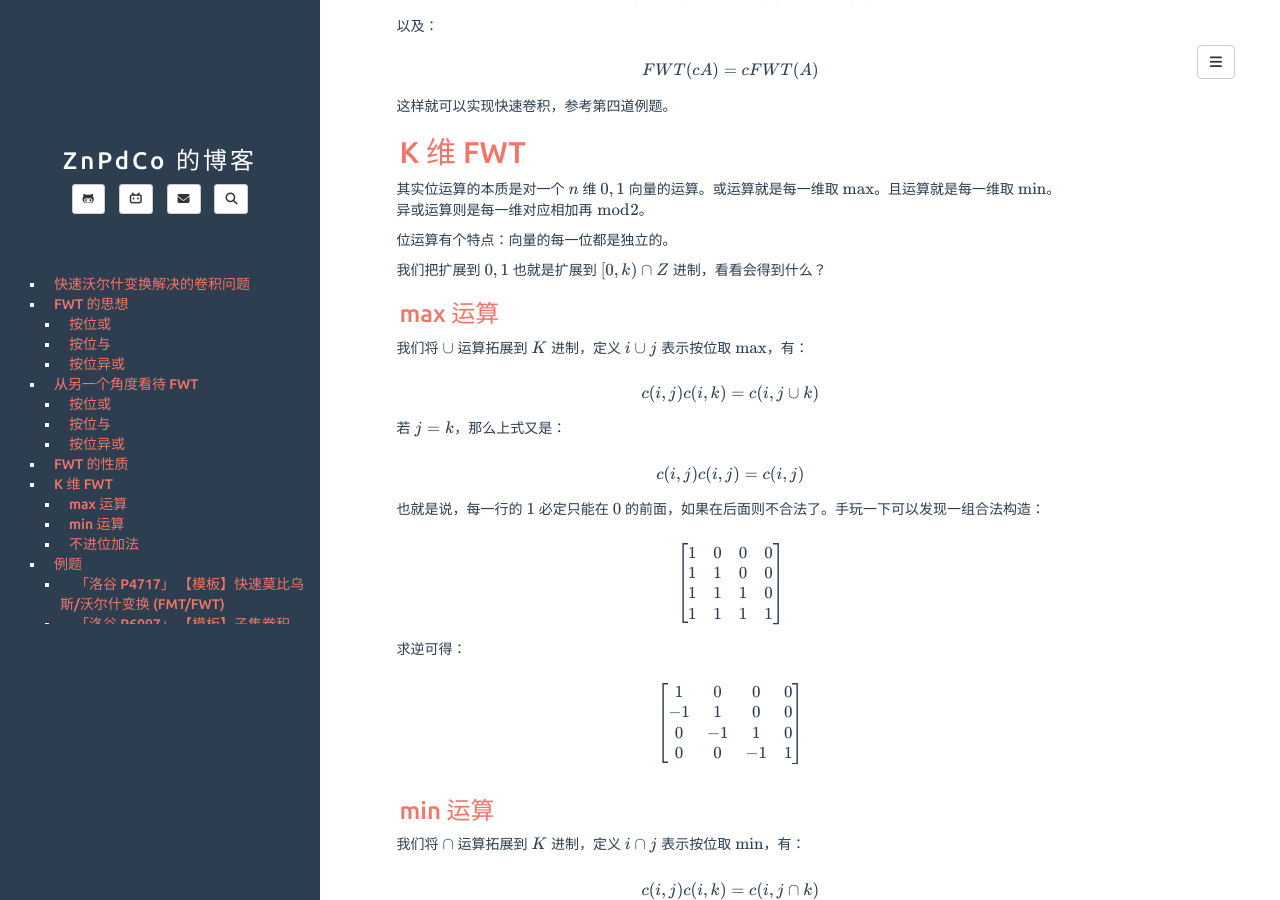
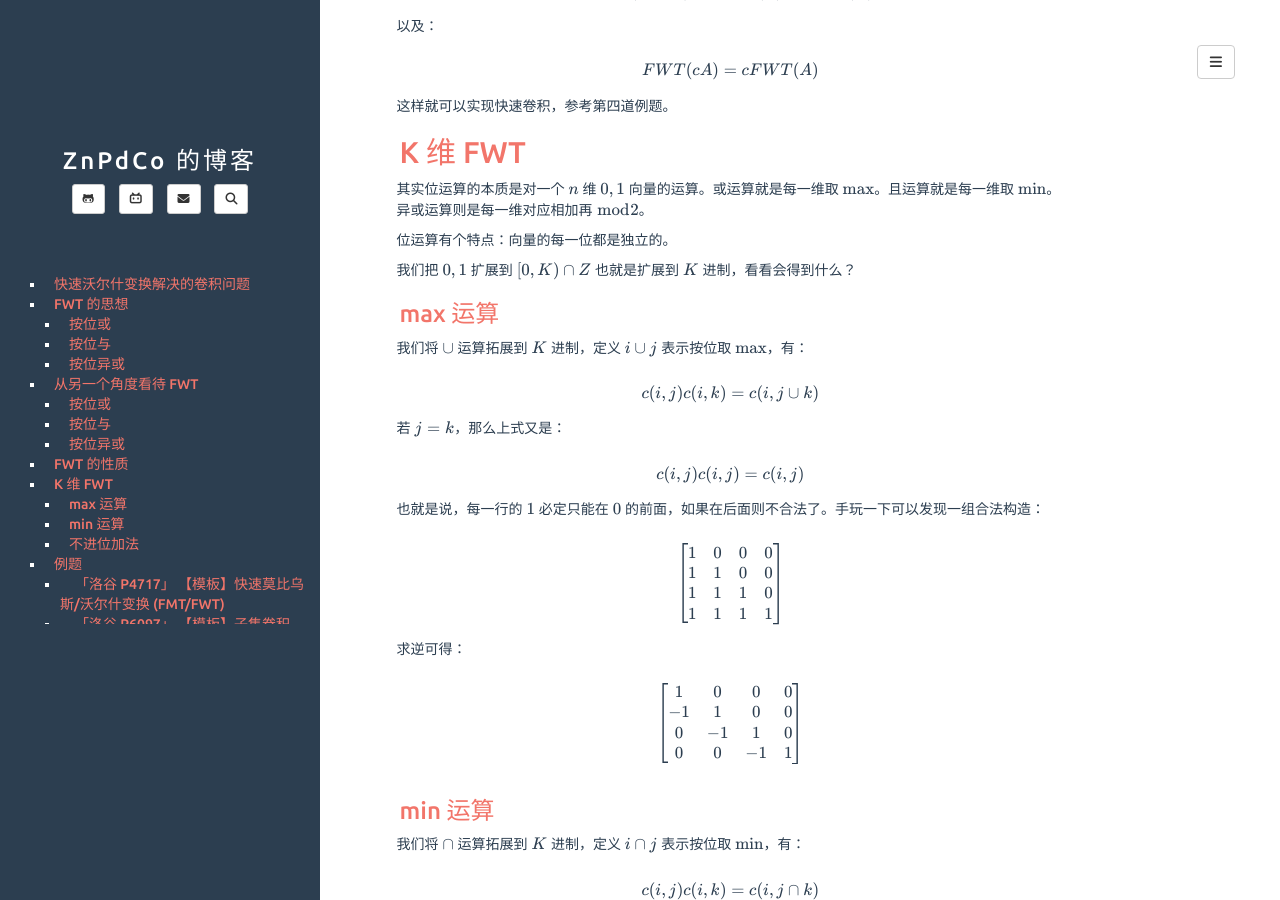
Before and after one commit to ZnPdCo/oldblog, a Jekyll site: the page built from _posts/2024-05-07-FWT.md, in a window 1280 px wide and 900 px high, scrolled down 6519 px. Built offline with Jekyll 4.4.1, drawn with Linux system fonts in a browser that asks for light colours; comment, search, counter and statistics services are not loaded.

Commit message:
修改fwt公式错位问题

```diff
--- a/_posts/2024-05-07-FWT.md
+++ b/_posts/2024-05-07-FWT.md
@@ -375,7 +375,7 @@ $$
 
 位运算有个特点：向量的每一位都是独立的。
 
-我们把扩展到 $\{0,1\}$ 也就是扩展到 $[0,k)\cap Z$ 进制，看看会得到什么？
+我们把 $\{0,1\}$ 扩展到 $[0,K)\cap Z$ 也就是扩展到 $K$ 进制，看看会得到什么？
 
 ### max 运算
 
```
